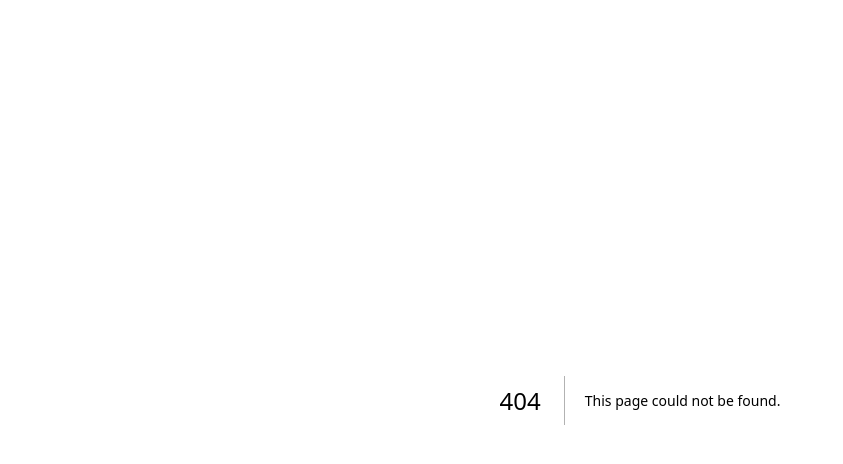
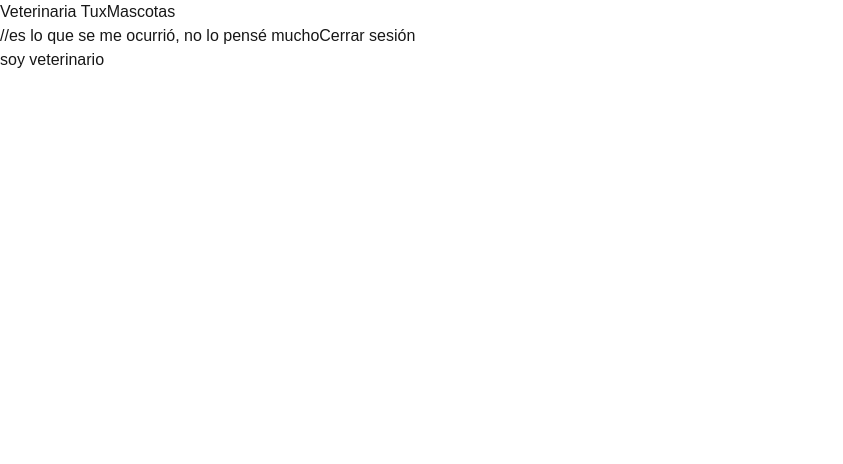
Before and after one commit to YBJ-UP/corte3-bda-243678, a Next.js app: page /vet in a window 1280 px wide. Before the commit this address had no page. Shown: the top 464 px of the page, without its empty margins (0-843 px from the left). Built offline with nearby package versions, Linux system fonts and the light colour scheme.

Commit message:
se crea esqueleto de las vistas, no tienen nada nadota

```diff
--- /dev/null
+++ b/src/app/(session)/admin/page.tsx
@@ -0,0 +1,5 @@
+export default function Admin() {
+    return (
+        <p>soy admin</p>
+    )
+}
--- /dev/null
+++ b/src/app/(session)/layout.tsx
@@ -0,0 +1,17 @@
+import Link from "next/link";
+
+export default function Layout({
+        children,
+    }: Readonly<{
+        children: React.ReactNode;
+}>){
+    return (
+        <>
+            <div>
+                <p>Veterinaria TuxMascotas</p> //es lo que se me ocurrió, no lo pensé mucho
+                <Link href={"/"}>Cerrar sesión</Link>
+            </div>
+            {children}
+        </>
+    )
+}
--- /dev/null
+++ b/src/app/(session)/recep/page.tsx
@@ -0,0 +1,5 @@
+export default function Reception() {
+    return (
+        <p>soy recepcionista</p>
+    )
+}
--- /dev/null
+++ b/src/app/(session)/vet/page.tsx
@@ -0,0 +1,5 @@
+export default function Vet() {
+    return (
+        <p>soy veterinario</p>
+    )
+}
--- a/src/app/layout.tsx
+++ b/src/app/layout.tsx
@@ -24,10 +24,12 @@ export default function RootLayout({
 }>) {
   return (
     <html
-      lang="en"
+      lang="es"
       className={`${geistSans.variable} ${geistMono.variable} h-full antialiased`}
     >
-      <body className="min-h-full flex flex-col">{children}</body>
+      <body className="min-h-full flex flex-col">
+        {children}
+      </body>
     </html>
   );
 }
--- a/src/app/page.tsx
+++ b/src/app/page.tsx
@@ -1,7 +1,11 @@
+import Link from "next/link";
+
 export default function Home() {
   return (
-    <div>
-      <p>hola</p>
+    <div className="flex flex-col gap-5">
+      <Link href={"/admin"}>Admin</Link>
+      <Link href={"/recep"}>Recepción</Link>
+      <Link href={"/vet"}>Veterinario</Link>
     </div>
   );
 }
```
